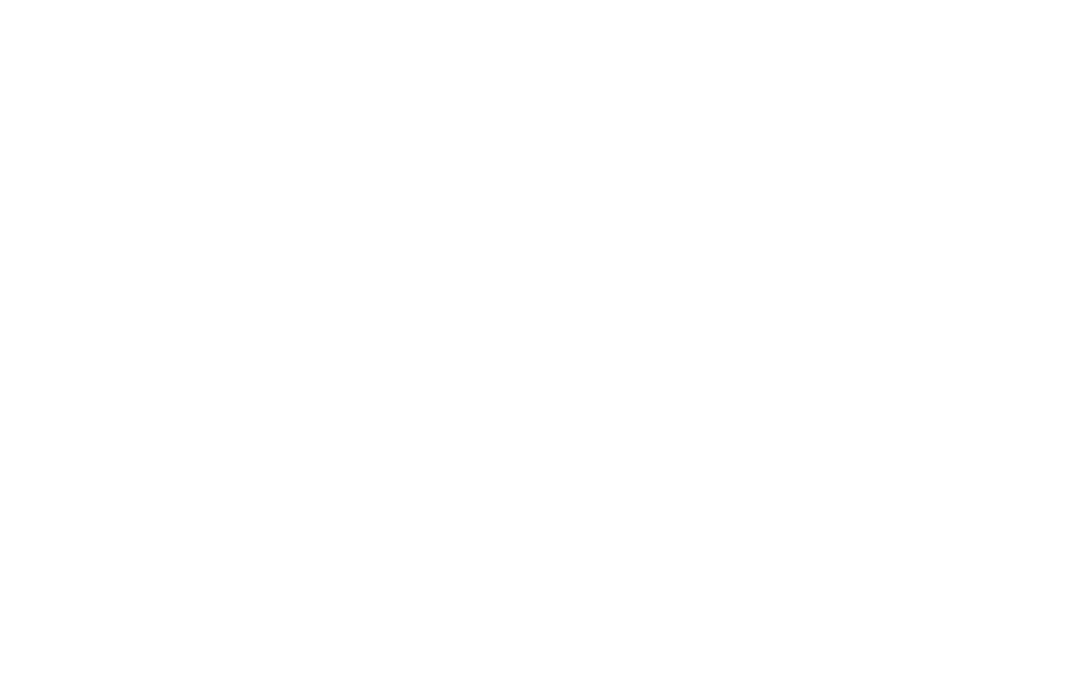
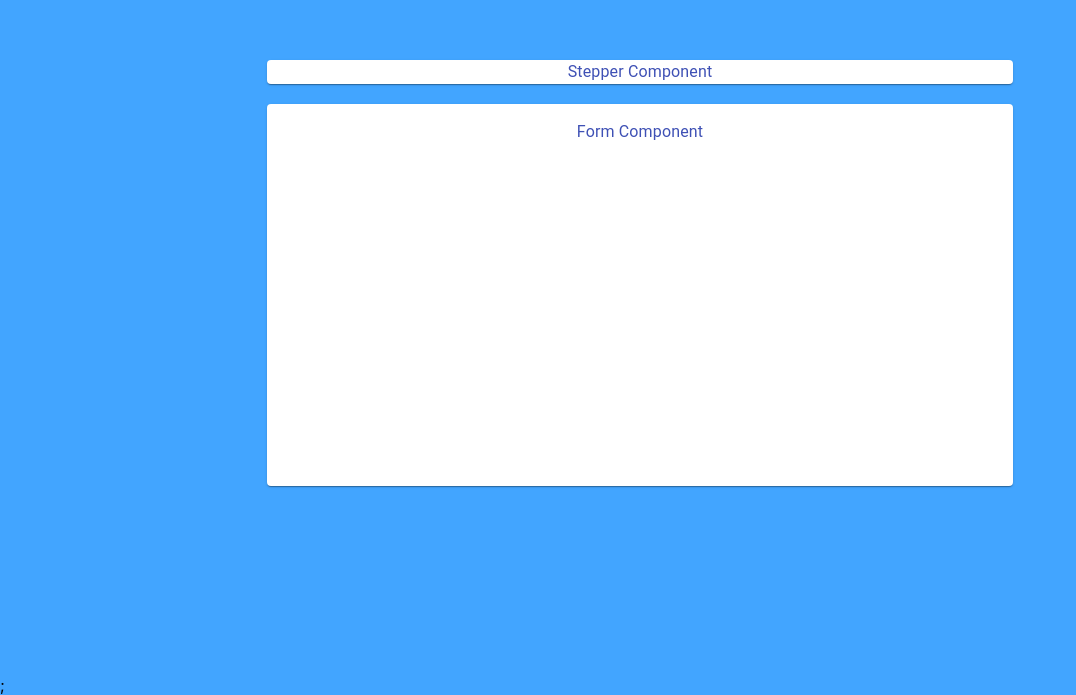
Before and after one commit to Manish994/MultiStepFormReact, a React (Create React App) app: page / in a window 1280 px wide. Shown: the part 109-804 px from the top of the page, without its empty margins (0-1076 px from the left). Built offline with nearby package versions, Linux system fonts and the light colour scheme.

Commit message:
Design of Form Completed

```diff
--- a/src/App.js
+++ b/src/App.js
@@ -1,5 +1,12 @@
 import "./App.css";
+import FormComponents from "./Components/FormComponents.jsx";
 
-function App() {}
+function App() {
+  return (
+    <>
+      <FormComponents />;
+    </>
+  );
+}
 
 export default App;
--- /dev/null
+++ b/src/Components/FormComponents.jsx
@@ -0,0 +1,35 @@
+import React, { Component } from "react";
+import { Box, Grid, withStyles, Paper } from "@material-ui/core";
+import PropTypes from "prop-types";
+import { Styles } from "./commons/style";
+import { renderText } from "./commons/displayComponents";
+
+//Box is block level component
+//this is similar to bootstrap div
+//paper => bootstrap card
+class FormComponents extends Component {
+  render() {
+    const { classes } = this.props;
+
+    return (
+      <Grid container className={classes.formContainer}>
+        <Grid item xs={12} sm={7}>
+          <Box p={2} mb={2} component={Paper}>
+            {renderText({ label: "Stepper Component" })}
+          </Box>
+          <Box component={Paper}>
+            <form className={classes.form}>
+              {renderText({ label: "Form Component " })}
+            </form>
+          </Box>
+        </Grid>
+      </Grid>
+    );
+  }
+}
+
+FormComponents.propTypes = {
+  classes: PropTypes.object.isRequired,
+};
+
+export default withStyles(Styles)(FormComponents);
--- /dev/null
+++ b/src/Components/commons/displayComponents.jsx
@@ -0,0 +1,13 @@
+import { Typography } from "@material-ui/core";
+
+export const renderText = ({ label, color, align, varient }) => {
+  return (
+    <Typography
+      color={color ? color : "primary"}
+      align={align ? color : "center"}
+      varient={varient ? varient : "h6"}
+    >
+      {label}
+    </Typography>
+  );
+};
--- /dev/null
+++ b/src/Components/commons/style.jsx
@@ -0,0 +1,16 @@
+export const Styles = {
+  formContainer: {
+    width: "100%",
+    height: "98vh",
+    display: "flex",
+    flexFlow: "row wrap",
+    justifyContent: "center",
+    alignItems: "center",
+  },
+
+  form: {
+    minHeight: "350px",
+    padding: "16px",
+    margin: "20px 0",
+  },
+};
--- a/src/index.css
+++ b/src/index.css
@@ -5,6 +5,9 @@
     sans-serif;
   -webkit-font-smoothing: antialiased;
   -moz-osx-font-smoothing: grayscale;
+  width:100%;
+  height:95vh;
+  background-color: #42a5ff;
 }
 
 code {
```
